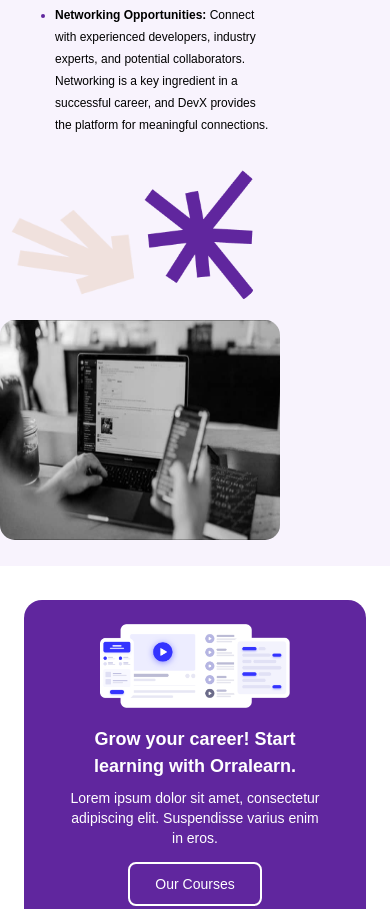
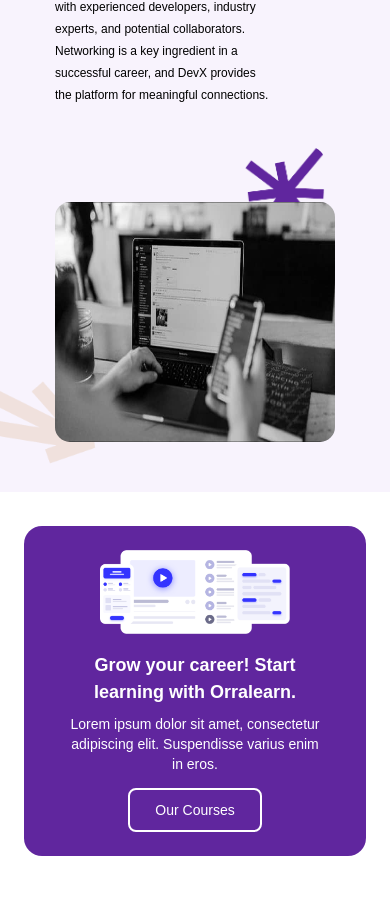
Before and after one commit to T-Codings/real-pro-devx, a website: page index.html in a window 390 px wide. Shown: the part 2920-3829 px from the top of the page. Drawn offline with Linux system fonts and the light colour scheme.

Commit message:
files edited

```diff
--- a/style-devx.css
+++ b/style-devx.css
@@ -1032,6 +1032,8 @@
     max-width: 280px;
     height: auto;
   }
+  /* Apart*/
+
 
   .apart-header1 {
     margin: 0;
@@ -1041,9 +1043,10 @@
   .content-section {
     width: var(--container-mobile);
     max-width: none;
-    min-height: 340px;
+    min-height: 310px;
     margin: 26px auto 0;
     padding: 28px 20px;
+
   }
 
   #scholarship {
@@ -1063,13 +1066,7 @@
     font-size: var(--fs-sm);
   }
 
-  .greater-than {
-    display: none;
-  }
 
-  .less-than {
-    display: none;
-  }
 
   .developer-community-div {
     display: flex;
@@ -1096,25 +1093,49 @@
     font-size: var(--fs-xs);
   }
 
+  /* community images wrapper */
+  .developer-community-div > div:last-child {
+    display: flex;
+    flex-direction: column;
+    align-items: center;
+    gap: 12px;
+    padding: 16px 0 20px;
+  }
+
+   .developer-community-div {
+
+height: 910px;
+  }
   .img1 {
-    width: 140px;
-    height: 100px;
-    margin: 20px auto 0;
-    position: static;
+    width: 120px;
+    height: auto;
+    position: absolute;
+      margin-left: -310px;
+    margin-top: 230px;
+
+    border-radius: var(--border-radius-large);
   }
 
   .img2 {
-    width: 110px;
-    height: 130px;
-    margin: 14px auto 0;
-    position: static;
+    width: 80px;
+    height: auto;
+    position: absolute;
+    margin-left: 180px;
+    margin-top: 5px;
+    border-radius: var(--border-radius-large);
+
   }
 
   .img3 {
-    width: 280px;
-    height: 220px;
-    margin: 14px auto 0;
-    position: static;
+    width: 100%;
+    max-width: 280px;
+    height: 240px;
+    position: relative;
+    z-index: 1;
+    margin: 0;
+    border-radius: var(--border-radius-large);
+    margin-bottom: 100px;
+    margin-top: 60px;
   }
 
   .grow-carrier-div {
@@ -1243,18 +1264,23 @@
     width: var(--container-mobile);
     margin: 0 auto;
     flex-direction: column;
-    align-items: flex-start;
-    justify-content: flex-start;
+    align-items: center;
+    justify-content: center;
     gap: 14px;
     padding: 16px 0 28px;
+    text-align: center;
   }
 
   .copyright-div {
     margin: 0;
+    width: 100%;
+    text-align: center;
   }
 
   #footer-image-div {
+    justify-content: center;
     gap: 12px;
+    width: 100%;
   }
 
   .copyright {
```
